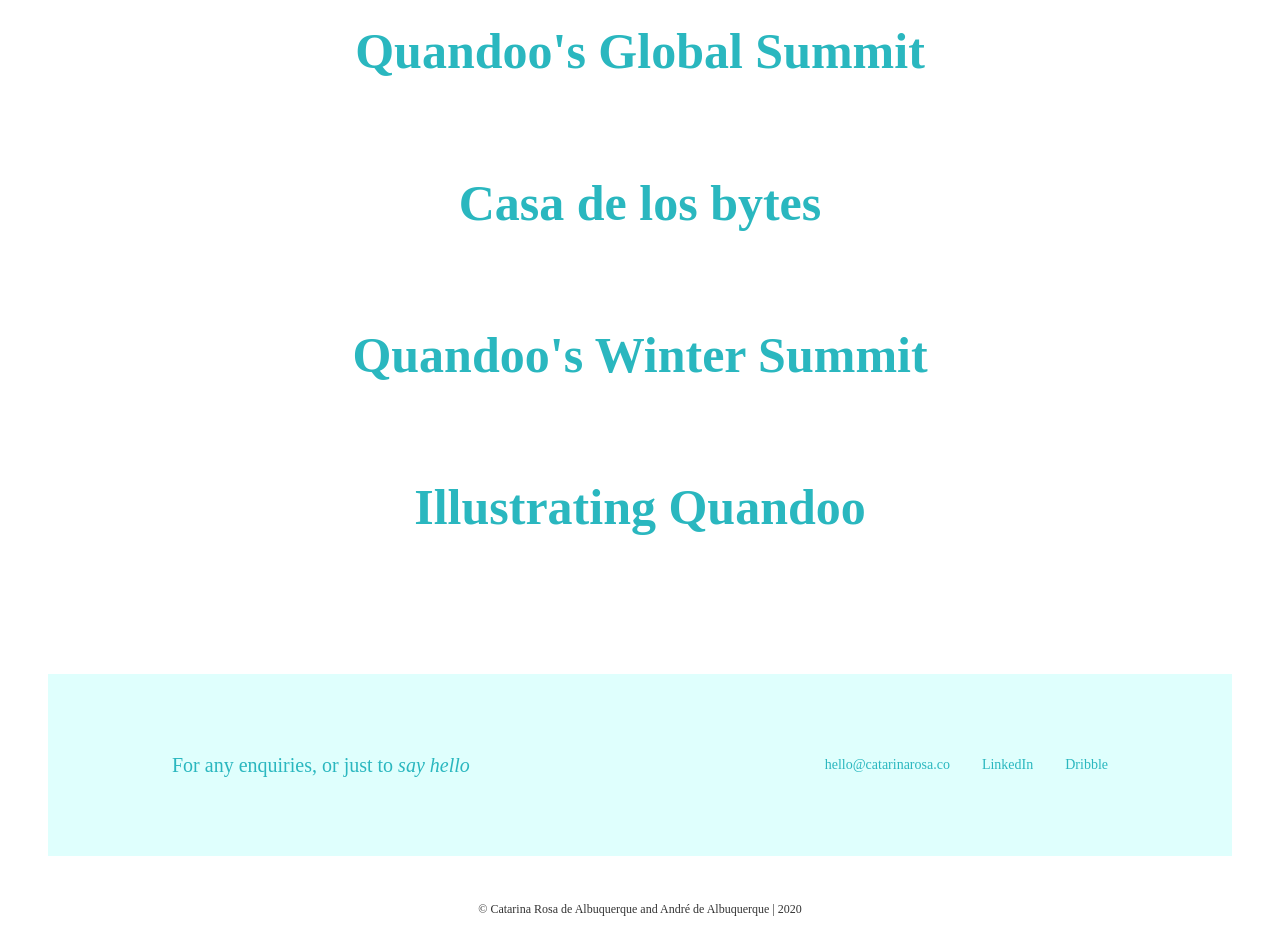
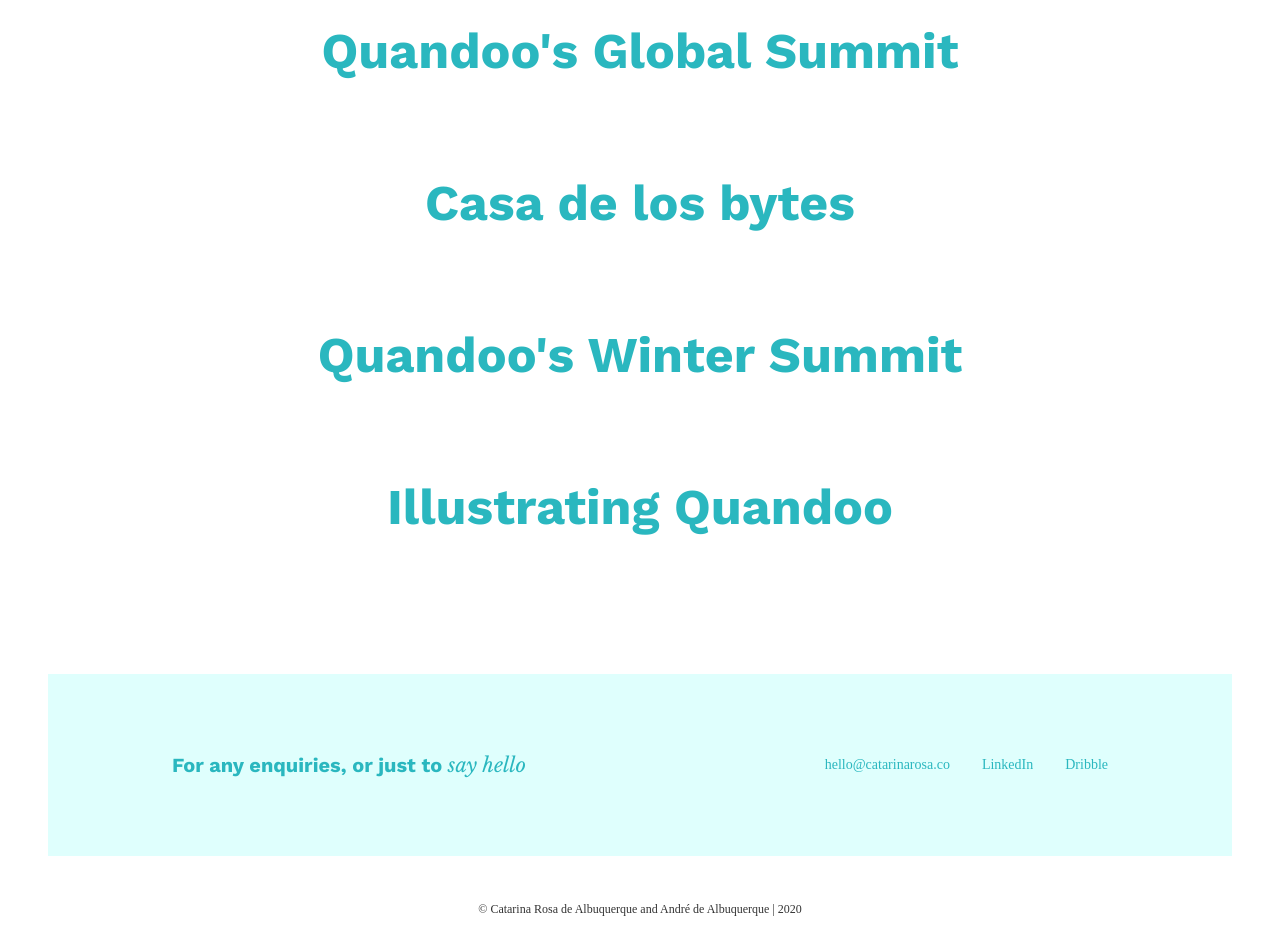
Before and after one commit to itstheandre/designers-portfolio, a Gatsby site: page / in a window 1280 px wide. Shown: the part 946-1888 px from the top of the page. Built offline with nearby package versions, Linux system fonts and the light colour scheme; Gatsby itself is replaced by a stand-in of ours.

Commit message:
Index page practically done

```diff
--- a/src/components/Footer.js
+++ b/src/components/Footer.js
@@ -1,5 +1,6 @@
 import React from "react"
 import styled from "styled-components"
+import { screenConst } from "../utils/styleConst"
 
 const Footer = () => {
   return (
@@ -33,12 +34,23 @@
     justify-content: space-between;
     height: 100%;
 
+    .h3 {
+      font-weight: bold;
+    }
+
+    @media (${screenConst.lapMin}) {
+      flex-direction: column;
+      justify-content: center;
+      align-items: flex-start;
+    }
+
     .contactLinks {
       list-style-type: none;
       display: grid;
       align-items: center;
       grid-template-columns: repeat(3, auto);
       grid-gap: 3.2rem;
+
       li {
         font-size: 1.4rem;
       }
--- a/src/pages/index.js
+++ b/src/pages/index.js
@@ -42,7 +42,7 @@
       {MockData.map(el => (
         <Project key={el.title} className="projectFont">
           <>
-            <h2>{el.title}</h2>
+            <h2 className="wS">{el.title}</h2>
             <p className="sections">{el.type}</p>
             {/* <div className="italic">
               <h3>{el.title}</h3>
@@ -84,7 +84,7 @@
 
   :hover {
     h2 {
-      font-style: italic;
+      /* font-style: italic; */
     }
     p {
       visibility: visible;
--- a/src/styles/GlobalStyles.js
+++ b/src/styles/GlobalStyles.js
@@ -2,6 +2,11 @@
 import { screenConst } from "../utils/styleConst"
 
 export default createGlobalStyle`
+
+   @import url("https://fonts.googleapis.com/css2?family=Libre+Baskerville:ital@1&display=swap");
+   @import url("https://fonts.googleapis.com/css2?family=Heebo&display=swap");
+   @import url("https://fonts.googleapis.com/css2?family=Work+Sans:wght@400;700&display=swap");
+
    html {
       box-sizing:border-box;
       font-size:10px;
@@ -28,6 +33,15 @@
       width:100%;
       max-width:${screenConst.bigMax};
       margin:0 auto;
+
+      @media (${screenConst.bigMin}){
+         padding-left:7.2rem;
+         max-width:${screenConst.bigMax}
+      }
+
+      @media (${screenConst.lapMin}){
+         max-width:${screenConst.lapMax};
+      }
    }
 
    .fw {
@@ -50,11 +64,14 @@
       letter-spacing:0.2rem;
       line-height:160%;
       text-transform:uppercase;
+      font-family: 'Work Sans', sans-serif;
    }
 
    .h1 {
       font-size: 3rem;
       line-height:120%;
+      font-family: 'Work Sans', sans-serif;
+      font-weight:bold;
    }
 
    .h2 {
@@ -62,12 +79,47 @@
       font-weight:normal;
    }
 
+   .wS {
+      font-family: 'Work Sans', sans-serif;
+      :hover {
+         font-family: 'Libre Baskerville', serif;
+         font-style:italic;
+      }
+   }
+
    .italic {
       font-style:italic;
+      font-weight:normal;
+      font-family: 'Libre Baskerville', serif;
    }
 
    .h3 {
       font-size:2rem;
+      font-family: 'Work Sans', sans-serif;
+   }
+
+   .h4 {
+      font-family: 'Libre Baskerville', serif;
+font-style:italic;
+   }
+
+   .body {
+      font-family: 'Heebo', sans-serif;
+   }
+
+   .captions {
+      font-family: 'Heebo', sans-serif;
+
+   }
+
+   .menu {
+      font-family: 'Work Sans', sans-serif;
+      font-size:1.4rem;
+   }
+
+   .links {
+      font-family: 'Work Sans', sans-serif;
+      font-style:bold;
    }
 
 
--- a/src/utils/styleConst.js
+++ b/src/utils/styleConst.js
@@ -1,5 +1,5 @@
 export const screenConst = {
-  bigMin: `min-width:1200px`,
+  bigMin: `max-width:1200px`,
   bigMax: `936px`,
   lapMin: `max-width: 900px`,
   lapMax: `840px`,
--- /dev/null
+++ b/static/fonts.css
@@ -0,0 +1,3 @@
+@import url("https://fonts.googleapis.com/css2?family=Libre+Baskerville:ital@1&display=swap");
+@import url("https://fonts.googleapis.com/css2?family=Heebo&display=swap");
+@import url("https://fonts.googleapis.com/css2?family=Work+Sans:wght@400;700&display=swap");
```
